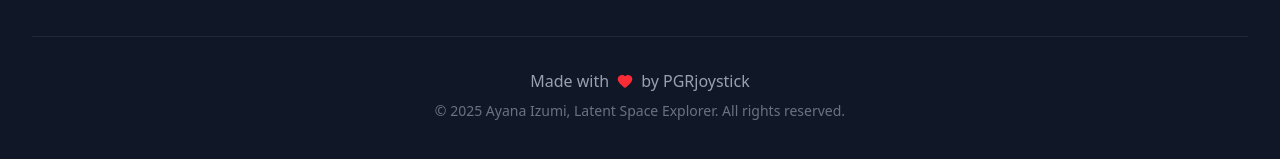
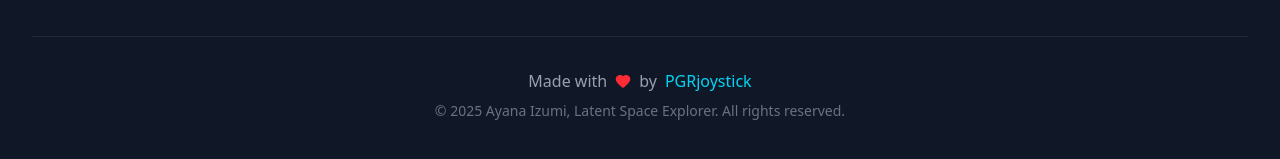
Before and after one commit to PGRjoystick/ayana-izumi-website, a Next.js app: page / in a window 1280 px wide. Shown: the part 3904-4063 px from the top of the page. Built offline with nearby package versions, Linux system fonts and the light colour scheme.

Commit message:
- add my own site on the footer

```diff
--- a/src/components/Footer.tsx
+++ b/src/components/Footer.tsx
@@ -54,7 +54,15 @@
           <div className="flex items-center justify-center space-x-2 text-gray-400 dark:text-gray-300">
             <span>Made with</span>
             <Heart className="w-4 h-4 text-red-500 fill-current" />
-            <span>by PGRjoystick</span>
+            <span>by</span>
+            <a
+              href="https://pgrjoystick.id/"
+              target="_blank"
+              rel="noopener noreferrer"
+              className="text-cyan-400 dark:text-cyan-300 hover:text-cyan-300 dark:hover:text-cyan-200 transition-colors font-medium"
+            >
+              PGRjoystick
+            </a>
           </div>
           <p className="mt-2 text-sm text-gray-500 dark:text-gray-400">
             © {new Date().getFullYear()} Ayana Izumi, Latent Space Explorer. All rights reserved.
```
